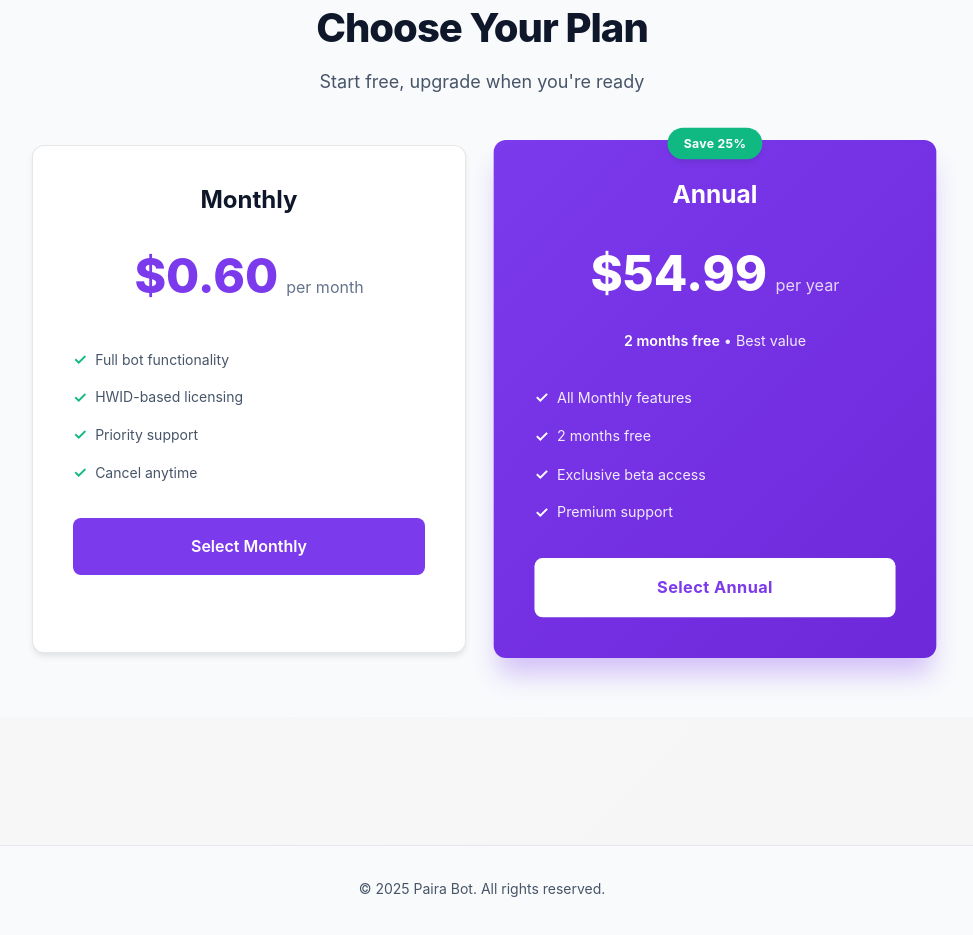
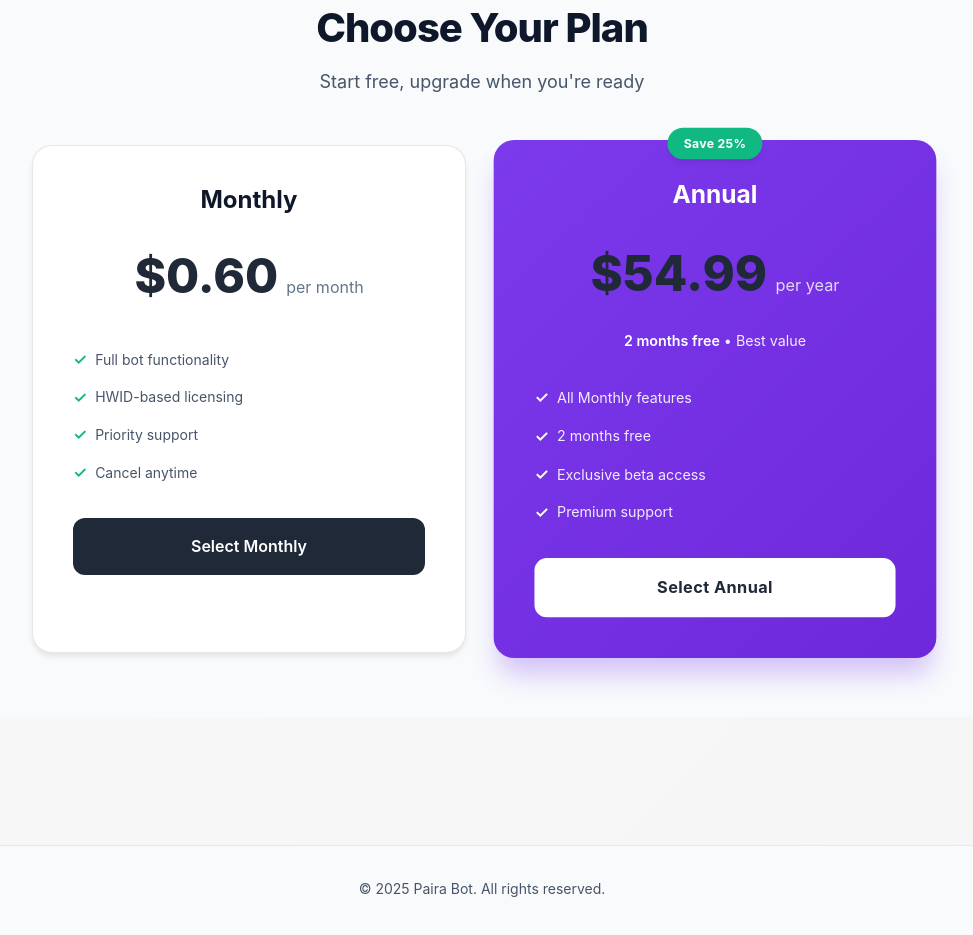
Before and after one commit to Gladamy/paira-subscription-system, a Next.js app in the folder paira-frontend/: page / in a window 1280 px wide. Shown: the part 800-1735 px from the top of the page, without its empty margins (158-1131 px from the left). Built offline with nearby package versions, Linux system fonts and the light colour scheme; no server answers.

Commit message:
Enhance pricing UI: more rounded corners (20px), change pricing text from purple to black/light gray (#1F2937), update button colors to match new theme, maintain professional appearance

```diff
--- a/paira-frontend/src/app/page.tsx
+++ b/paira-frontend/src/app/page.tsx
@@ -275,7 +275,7 @@ export default function Home() {
             <div style={{
               backgroundColor: '#FFFFFF',
               border: '1px solid rgba(15, 23, 42, 0.1)',
-              borderRadius: '12px',
+              borderRadius: '20px',
               padding: '2.5rem',
               textAlign: 'center',
               boxShadow: '0 4px 6px -1px rgba(0, 0, 0, 0.1)',
@@ -307,7 +307,7 @@ export default function Home() {
                 <span style={{
                   fontSize: '3rem',
                   fontWeight: 800,
-                  color: '#7C3AED',
+                  color: '#1F2937',
                   fontFamily: "'Inter', 'SF Pro Display', system-ui, sans-serif"
                 }}>$0.60</span>
                 <span style={{
@@ -393,7 +393,7 @@ export default function Home() {
                 onClick={() => handleStripeCheckout(STRIPE_PRICES.monthly)}
                 style={{
                   width: '100%',
-                  backgroundColor: '#7C3AED',
+                  backgroundColor: '#1F2937',
                   color: '#FFFFFF',
                   border: 'none',
                   padding: '1rem 2rem',
@@ -401,16 +401,16 @@ export default function Home() {
                   fontWeight: 600,
                   cursor: 'pointer',
                   transition: 'all 0.2s',
-                  borderRadius: '8px',
+                  borderRadius: '12px',
                   fontFamily: "'Inter', 'SF Pro Text', system-ui, sans-serif"
                 }}
                 onMouseEnter={(e) => {
-                  e.currentTarget.style.backgroundColor = '#6D28D9';
+                  e.currentTarget.style.backgroundColor = '#111827';
                   e.currentTarget.style.transform = 'translateY(-1px)';
-                  e.currentTarget.style.boxShadow = '0 10px 25px rgba(124, 58, 237, 0.3)';
+                  e.currentTarget.style.boxShadow = '0 10px 25px rgba(31, 41, 55, 0.3)';
                 }}
                 onMouseLeave={(e) => {
-                  e.currentTarget.style.backgroundColor = '#7C3AED';
+                  e.currentTarget.style.backgroundColor = '#1F2937';
                   e.currentTarget.style.transform = 'translateY(0)';
                   e.currentTarget.style.boxShadow = 'none';
                 }}
@@ -423,7 +423,7 @@ export default function Home() {
             <div style={{
               background: 'linear-gradient(135deg, #7C3AED 0%, #6D28D9 100%)',
               color: '#FFFFFF',
-              borderRadius: '12px',
+              borderRadius: '20px',
               padding: '2.5rem',
               textAlign: 'center',
               position: 'relative',
@@ -472,7 +472,7 @@ export default function Home() {
                 <span style={{
                   fontSize: '3rem',
                   fontWeight: 800,
-                  color: '#FFFFFF',
+                  color: '#1F2937',
                   fontFamily: "'Inter', 'SF Pro Display', system-ui, sans-serif"
                 }}>$54.99</span>
                 <span style={{
@@ -571,14 +571,14 @@ export default function Home() {
                 style={{
                   width: '100%',
                   backgroundColor: '#FFFFFF',
-                  color: '#7C3AED',
+                  color: '#1F2937',
                   border: 'none',
                   padding: '1rem 2rem',
                   fontSize: '1rem',
                   fontWeight: 700,
                   cursor: 'pointer',
                   transition: 'all 0.2s',
-                  borderRadius: '8px',
+                  borderRadius: '12px',
                   fontFamily: "'Inter', 'SF Pro Text', system-ui, sans-serif",
                   letterSpacing: '0.025em'
                 }}
```
